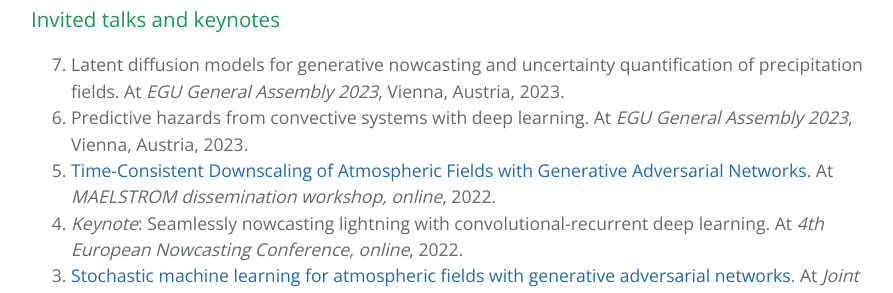
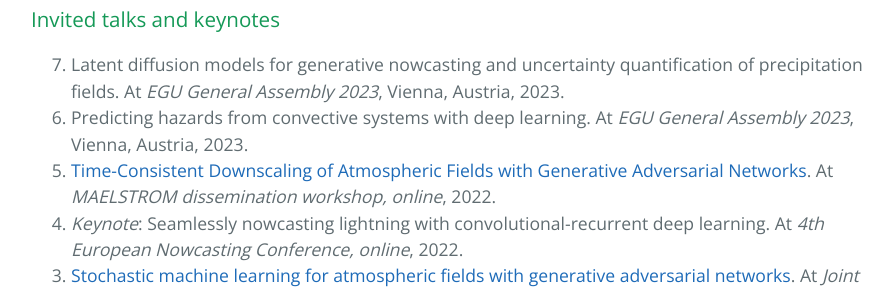
Before and after one commit to jleinonen/jleinonen.github.io, a Jekyll site: the page built from about.md, in a window 1280 px wide and 900 px high, scrolled down 6581 px. Shown: the part 155-448 px from the top of the window, without its empty margins (193-1086 px from the left). Built offline with Jekyll 4.4.1, drawn with Linux system fonts in a browser that asks for light colours.

Commit message:
Update about.md

```diff
--- a/about.md
+++ b/about.md
@@ -171,7 +171,7 @@ In *ERAD 2010, Sibiu, Romania*, 2010. [https://www.erad2010.com/pdf/oral/monday/
 ### Invited talks and keynotes
 
 0. Latent diffusion models for generative nowcasting and uncertainty quantification of precipitation fields. At *EGU General Assembly 2023*, Vienna, Austria, 2023.
-0. Predictive hazards from convective systems with deep learning. At *EGU General Assembly 2023*, Vienna, Austria, 2023.
+0. Predicting hazards from convective systems with deep learning. At *EGU General Assembly 2023*, Vienna, Austria, 2023.
 0. [Time-Consistent Downscaling of Atmospheric Fields with Generative Adversarial Networks](https://events.ecmwf.int/event/294/contributions/3103/attachments/1704/3074/MAELSTROM-WS_Leinonen.pdf). At *MAELSTROM dissemination workshop, online*, 2022.
 0. *Keynote*: Seamlessly nowcasting lightning with convolutional-recurrent deep learning. At *4th European Nowcasting Conference, online*, 2022.
 0. [Stochastic machine learning for atmospheric fields with generative adversarial networks](https://portal.enes.org/community/announcements/ISENES3Workshop20210317JL.pdf). At *Joint IS-ENES3/ESiWACE2 Virtual Workshop on New Opportunities for ML and AI in Weather and Climate Modelling, online*, 2021
```
